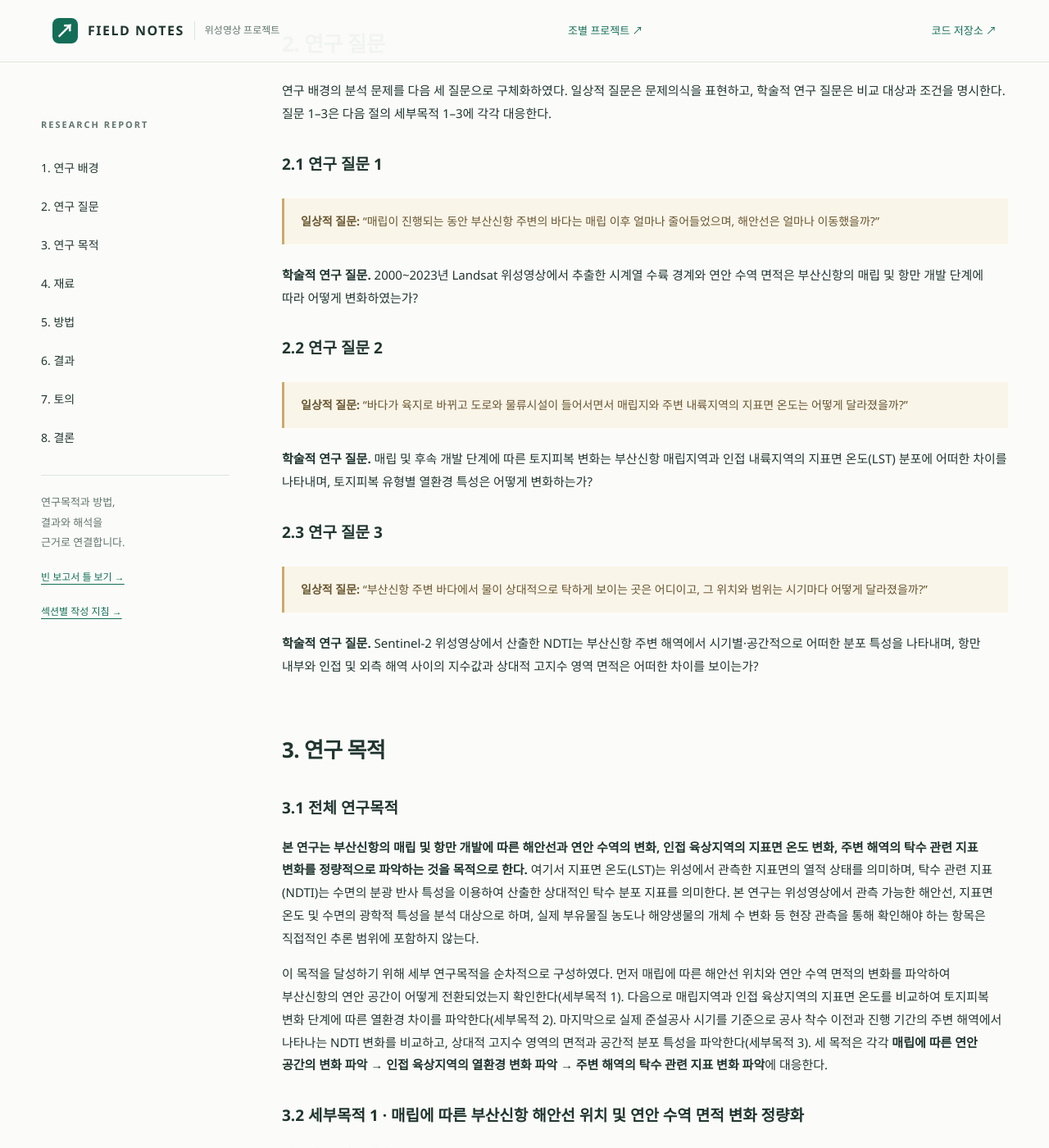
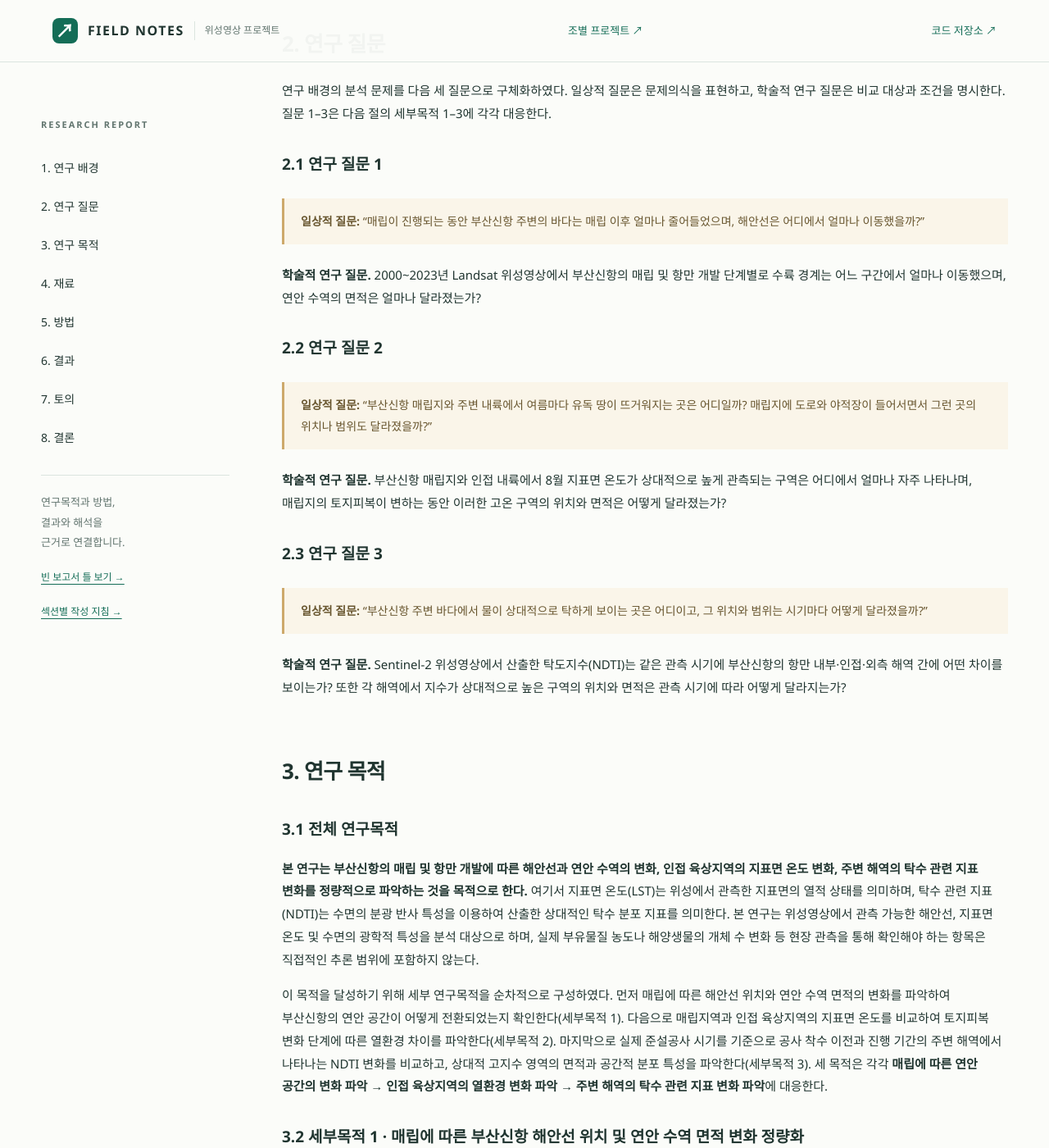
Before and after one commit to chasooin/class2026_02_surveying2_team5, a Jekyll site: the page built from docs/index.md, in a window 1280 px wide and 1400 px high, scrolled down 8849 px. Shown: the whole window at 82% size. Built offline with Jekyll 4.4.1, drawn with Linux system fonts in a browser that asks for light colours.

Commit message:
Update index.md

```diff
--- a/docs/index.md
+++ b/docs/index.md
@@ -95,21 +95,21 @@ badge: "DEMO / 실제 관측 결과 아님"
 
 ### 2.1 연구 질문 1
 
-> **일상적 질문:** “매립이 진행되는 동안 부산신항 주변의 바다는 매립 이후 얼마나 줄어들었으며, 해안선은 얼마나 이동했을까?”
+> **일상적 질문:** “매립이 진행되는 동안 부산신항 주변의 바다는 매립 이후 얼마나 줄어들었으며, 해안선은 어디에서 얼마나 이동했을까?”
 
-**학술적 연구 질문.**  2000~2023년 Landsat 위성영상에서 추출한 시계열 수륙 경계와 연안 수역 면적은 부산신항의 매립 및 항만 개발 단계에 따라 어떻게 변화하였는가?
+**학술적 연구 질문.**  2000~2023년 Landsat 위성영상에서 부산신항의 매립 및 항만 개발 단계별로 수륙 경계는 어느 구간에서 얼마나 이동했으며, 연안 수역의 면적은 얼마나 달라졌는가?
 
 ### 2.2 연구 질문 2
 
-> **일상적 질문:** “바다가 육지로 바뀌고 도로와 물류시설이 들어서면서 매립지와 주변 내륙지역의 지표면 온도는 어떻게 달라졌을까?”
+> **일상적 질문:** “부산신항 매립지와 주변 내륙에서 여름마다 유독 땅이 뜨거워지는 곳은 어디일까? 매립지에 도로와 야적장이 들어서면서 그런 곳의 위치나 범위도 달라졌을까?”
 
-**학술적 연구 질문.** 매립 및 후속 개발 단계에 따른 토지피복 변화는 부산신항 매립지역과 인접 내륙지역의 지표면 온도(LST) 분포에 어떠한 차이를 나타내며, 토지피복 유형별 열환경 특성은 어떻게 변화하는가?
+**학술적 연구 질문.** 부산신항 매립지와 인접 내륙에서 8월 지표면 온도가 상대적으로 높게 관측되는 구역은 어디에서 얼마나 자주 나타나며, 매립지의 토지피복이 변하는 동안 이러한 고온 구역의 위치와 면적은 어떻게 달라졌는가?
 
 ### 2.3 연구 질문 3
 
 > **일상적 질문:** “부산신항 주변 바다에서 물이 상대적으로 탁하게 보이는 곳은 어디이고, 그 위치와 범위는 시기마다 어떻게 달라졌을까?”
 
-**학술적 연구 질문.** Sentinel-2 위성영상에서 산출한 NDTI는 부산신항 주변 해역에서 시기별·공간적으로 어떠한 분포 특성을 나타내며, 항만 내부와 인접 및 외측 해역 사이의 지수값과 상대적 고지수 영역 면적은 어떠한 차이를 보이는가?
+**학술적 연구 질문.** Sentinel-2 위성영상에서 산출한 탁도지수(NDTI)는 같은 관측 시기에 부산신항의 항만 내부·인접·외측 해역 간에 어떤 차이를 보이는가? 또한 각 해역에서 지수가 상대적으로 높은 구역의 위치와 면적은 관측 시기에 따라 어떻게 달라지는가?
 
 ## 3. 연구 목적 {#objectives}
 
```
